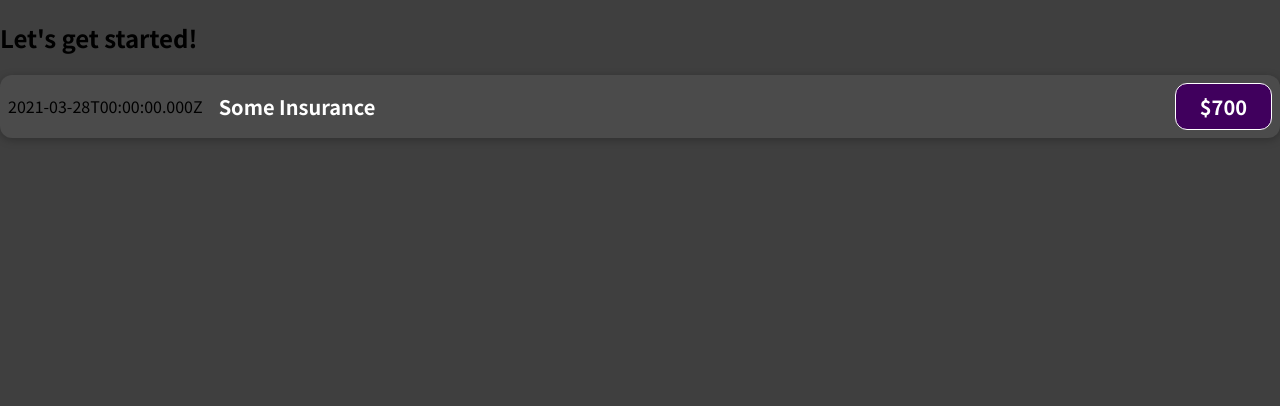
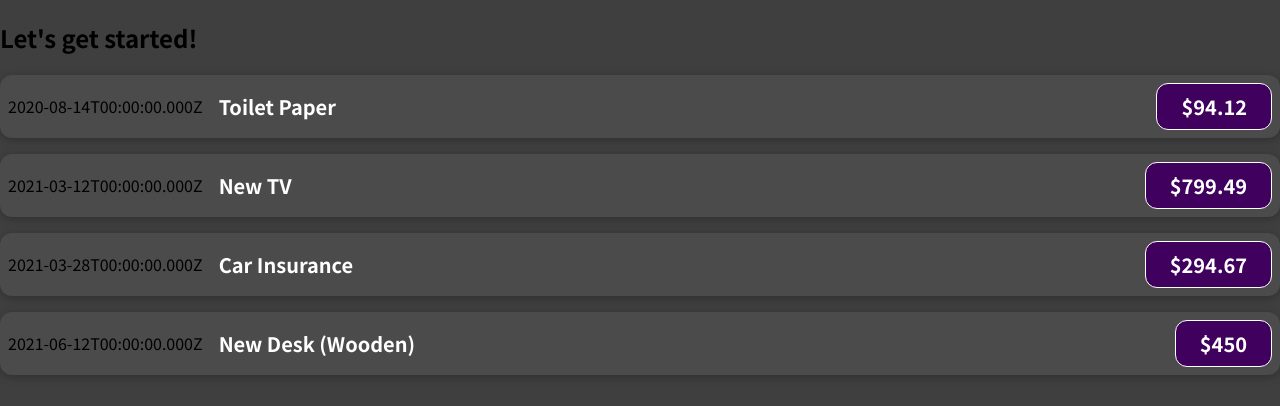
Before and after one commit to AR123456/Nora-analog-clock, a JavaScript app: page / in a window 1280 px wide. Shown: the top 406 px of the page. Built offline with nearby package versions, Linux system fonts and the light colour scheme.

Commit message:
passing data via props

```diff
--- a/src/App.js
+++ b/src/App.js
@@ -1,9 +1,49 @@
 import ExpenseItem from "./components/ExpenseItem";
 function App() {
+  const expenses = [
+    {
+      id: "e1",
+      title: "Toilet Paper",
+      amount: 94.12,
+      date: new Date(2020, 7, 14),
+    },
+    { id: "e2", title: "New TV", amount: 799.49, date: new Date(2021, 2, 12) },
+    {
+      id: "e3",
+      title: "Car Insurance",
+      amount: 294.67,
+      date: new Date(2021, 2, 28),
+    },
+    {
+      id: "e4",
+      title: "New Desk (Wooden)",
+      amount: 450,
+      date: new Date(2021, 5, 12),
+    },
+  ];
   return (
     <div>
       <h2>Let's get started!</h2>
-      <ExpenseItem></ExpenseItem>
+      <ExpenseItem
+        title={expenses[0].title}
+        amount={expenses[0].amount}
+        date={expenses[0].date}
+      ></ExpenseItem>
+      <ExpenseItem
+        title={expenses[1].title}
+        amount={expenses[1].amount}
+        date={expenses[1].date}
+      ></ExpenseItem>
+      <ExpenseItem
+        title={expenses[2].title}
+        amount={expenses[2].amount}
+        date={expenses[2].date}
+      ></ExpenseItem>
+      <ExpenseItem
+        title={expenses[3].title}
+        amount={expenses[3].amount}
+        date={expenses[3].date}
+      ></ExpenseItem>
     </div>
   );
 }
--- a/src/components/ExpenseItem.js
+++ b/src/components/ExpenseItem.js
@@ -1,18 +1,24 @@
 // inject the css expenseitem css
 import "./ExpenseItem.css";
 // a component is just a JS function !!
-function ExpenseItem() {
+function ExpenseItem(props) {
   //  the JS goes here !
-  const expenseDate = new Date(2021, 2, 28);
-  const expenseTitle = "Some Insurance";
-  const expenseAmount = 700.0;
+
+  // the attributes/ props get passed in using props, dot
+  // props have all the attributes and even though it is called props here it can be called anything we want
+  // key value pairs
+  /////
+  // this is going into App JS so what it can be used as a prop to make the expense data dynamic
+  // const expenseDate = new Date(2021, 2, 28);
+  // const expenseTitle = "Some Insurance";
+  // const expenseAmount = 700.0;
   // console.log(expenseDate);
   return (
     <div className="expense-item">
-      <div>{expenseDate.toISOString()}</div>
+      <div>{props.date.toISOString()}</div>
       <div className="expense-item__description">
-        <h2>{expenseTitle}</h2>
-        <div className="expense-item__price">${expenseAmount}</div>
+        <h2>{props.title}</h2>
+        <div className="expense-item__price">${props.amount}</div>
       </div>
     </div>
   );
```
